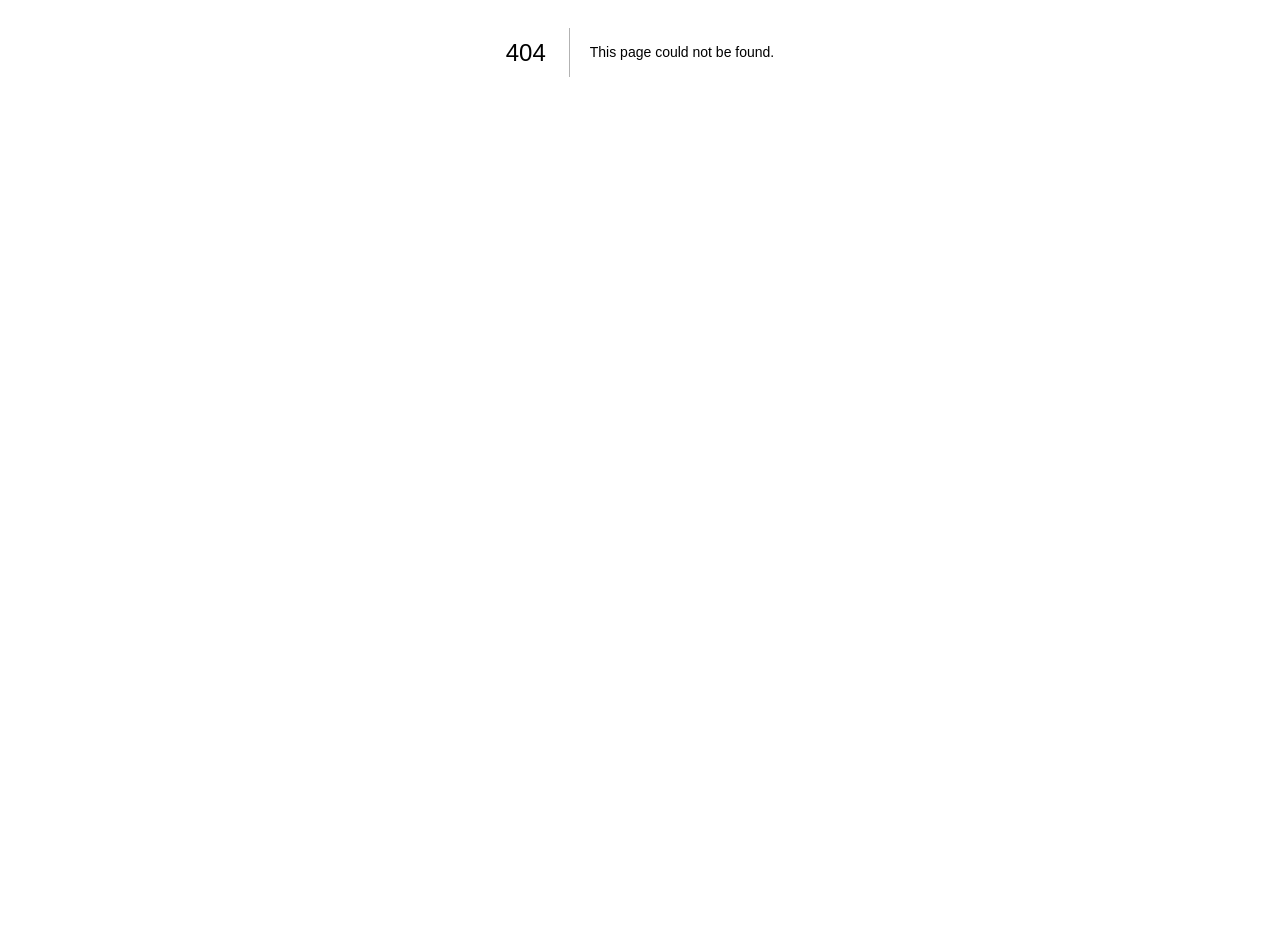
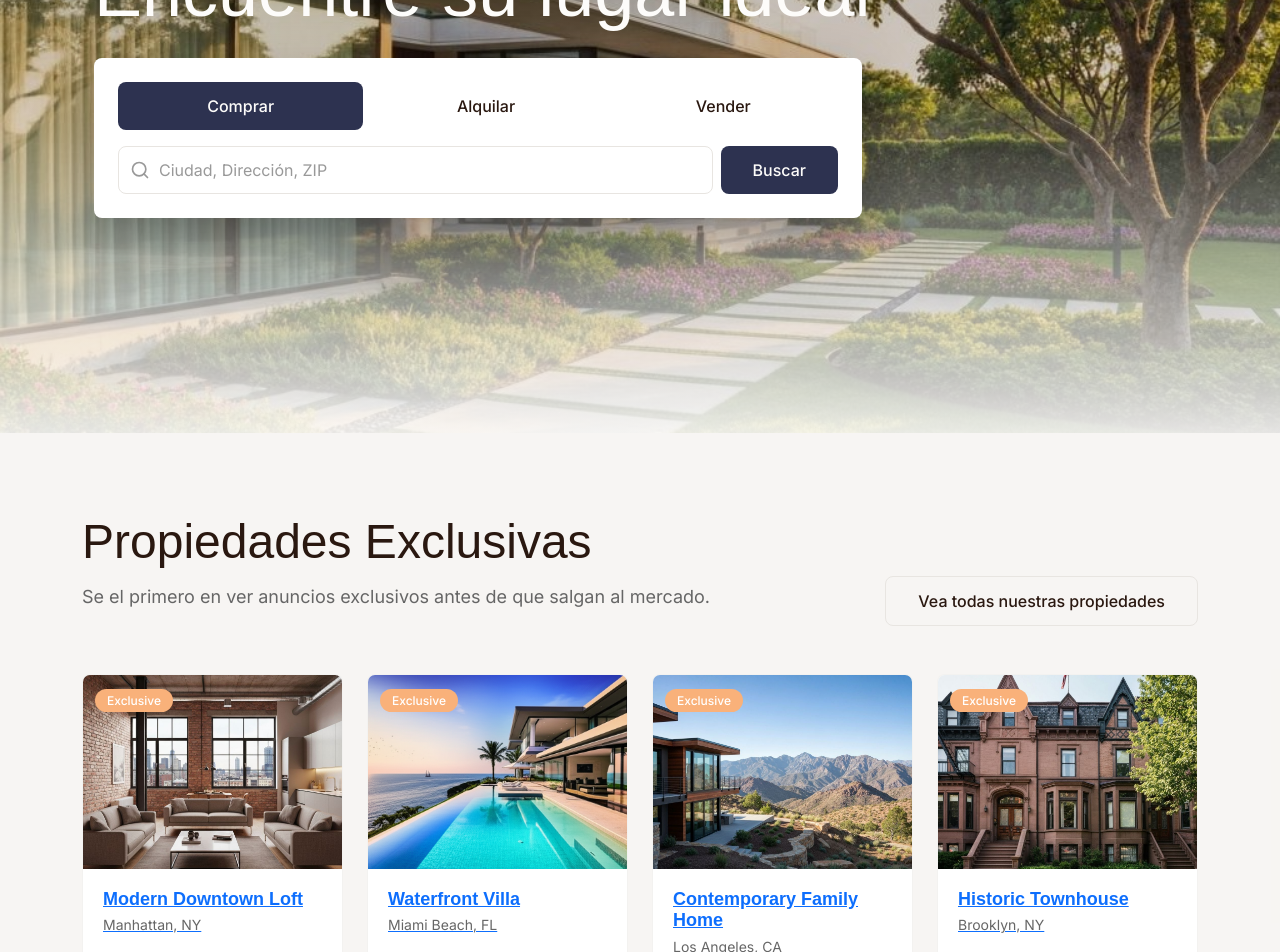
Before and after one commit to juantardivo-beep/Inmobiliaria, a Next.js app: page /Inmobiliria/ in a window 1280 px wide. Before the commit this address had no page. Shown: the part 348-1300 px from the top of the page. Before the commit the page ends 800 px from the top, so only its background shows below. Built offline with nearby package versions, Linux system fonts and the light colour scheme.

Commit message:
some changes

```diff
--- a/components/molecules/PropertyCard.jsx
+++ b/components/molecules/PropertyCard.jsx
@@ -1,6 +1,7 @@
 import Link from "next/link"
 import Badge from "@/components/atoms/Badge"
 import { Bed, Bath, Square } from "lucide-react"
+import {getAssetPath} from '../../helpers/getAssetsPath'
 
 export default function PropertyCard({ property }) {
   const formattedPrice = new Intl.NumberFormat("en-US", {
@@ -13,7 +14,7 @@ export default function PropertyCard({ property }) {
   return (
     <Link href={`/properties/${property.id}`} className="property-card">
       <div className="property-card__image">
-        <img src={property.image || "/placeholder.svg"} alt={property.title} />
+        <img src={getAssetPath(property.image) || "/placeholder.svg"} alt={property.title} />
         {property.featured && (
           <div className="property-card__badge">
             <Badge>Exclusive</Badge>
--- a/components/organisms/HeroSection.jsx
+++ b/components/organisms/HeroSection.jsx
@@ -4,6 +4,7 @@ import { useState } from "react"
 import Button from "@/components/atoms/Button"
 import Input from "@/components/atoms/Input"
 import { Search } from "lucide-react"
+import { getAssetPath } from '../../helpers/getAssetsPath'
 
 export default function HeroSection() {
   const [searchType, setSearchType] = useState("buy")
@@ -12,7 +13,7 @@ export default function HeroSection() {
   return (
     <section className="hero">
       <div className="hero__image">
-        <img src="/modern-luxury-home-exterior-with-beautiful-landsca.jpg" alt="Luxury home" />
+        <img src={getAssetPath("/modern-luxury-home-exterior-with-beautiful-landsca.jpg")} alt="Luxury home" />
       </div>
 
       <div className="container hero__content">
--- a/components/organisms/ServiceHighlight.jsx
+++ b/components/organisms/ServiceHighlight.jsx
@@ -1,10 +1,12 @@
+import { getAssetPath } from "../../helpers/getAssetsPath";
+
 export default function ServiceHighlight() {
   return (
     <section className="service-highlight">
       <div className="container">
         <div className="service-highlight__grid">
           <div className="service-highlight__image">
-            <img src="/before-and-after-home-renovation.jpg" alt="Home transformation" />
+            <img src={getAssetPath("/before-and-after-home-renovation.jpg")} alt="Home transformation" />
           </div>
 
           <div>
--- /dev/null
+++ b/helpers/getAssetsPath.js
@@ -0,0 +1,4 @@
+export const getAssetPath = (path) => {
+  const basePath = process.env.NEXT_PUBLIC_BASE_PATH || '';
+  return `${basePath}${path}`;
+};
--- /dev/null
+++ b/next.config.js
@@ -0,0 +1,14 @@
+/** @type {import('next').NextConfig} */
+const nextConfig = {
+  output: 'export',
+  basePath: '/Inmobiliria',
+  assetPrefix: '/Inmobiliria/',
+  images: {
+    unoptimized: true,
+  },
+  env: {
+    NEXT_PUBLIC_BASE_PATH: '/Inmobiliria',
+  },
+}
+
+module.exports = nextConfig
--- a/next.config.ts
+++ /dev/null
@@ -1,12 +0,0 @@
-import type { NextConfig } from "next";
-
-const nextConfig: NextConfig = {
-  output: 'export', // Esto es crucial para static export
-  basePath: '/Inmobiliaria/Inmobiliaria', // Reemplaza con el nombre exacto de tu repo
-  assetPrefix: '/Inmobiliaria/Inmobiliaria/',
-  images: {
-    unoptimized: true, // Necesario para static export
-  },
-};
-
-export default nextConfig;
--- a/tsconfig.json
+++ b/tsconfig.json
@@ -34,7 +34,7 @@
     "**/*.tsx",
     ".next/types/**/*.ts",
     ".next/dev/types/**/*.ts"
-  ],
+, "next.config.js"  ],
   "exclude": [
     "node_modules"
   ]
```
